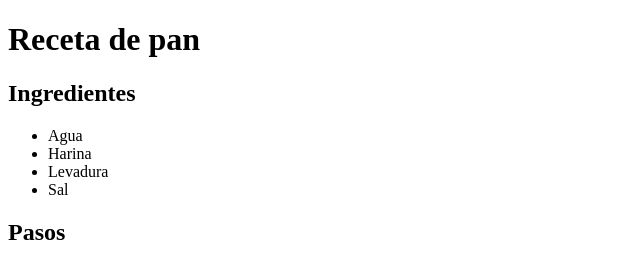
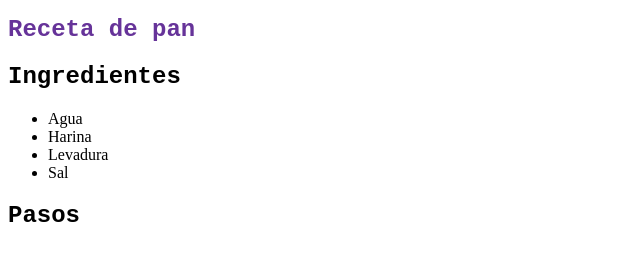
Before and after one commit to alfredoaguiararce/domestika-curso-introduccion-web-responsive, a plain HTML site: page clase-01/index.html in a window 1280 px wide. Shown: the whole page, without its empty margins (0-640 px from the left). Drawn offline with Linux system fonts and the light colour scheme.

Commit message:
Primer ejercicio elementos basicos de html y css

```diff
--- a/clase-01/css/style.css
+++ b/clase-01/css/style.css
@@ -1 +1,11 @@
 /* Comentario CSS */
+h1
+{
+    font-size: 24px;
+    color: rebeccapurple
+}
+
+h1, h2, h3
+{
+    font-family: 'Courier New', Courier, monospace;
+}
```
